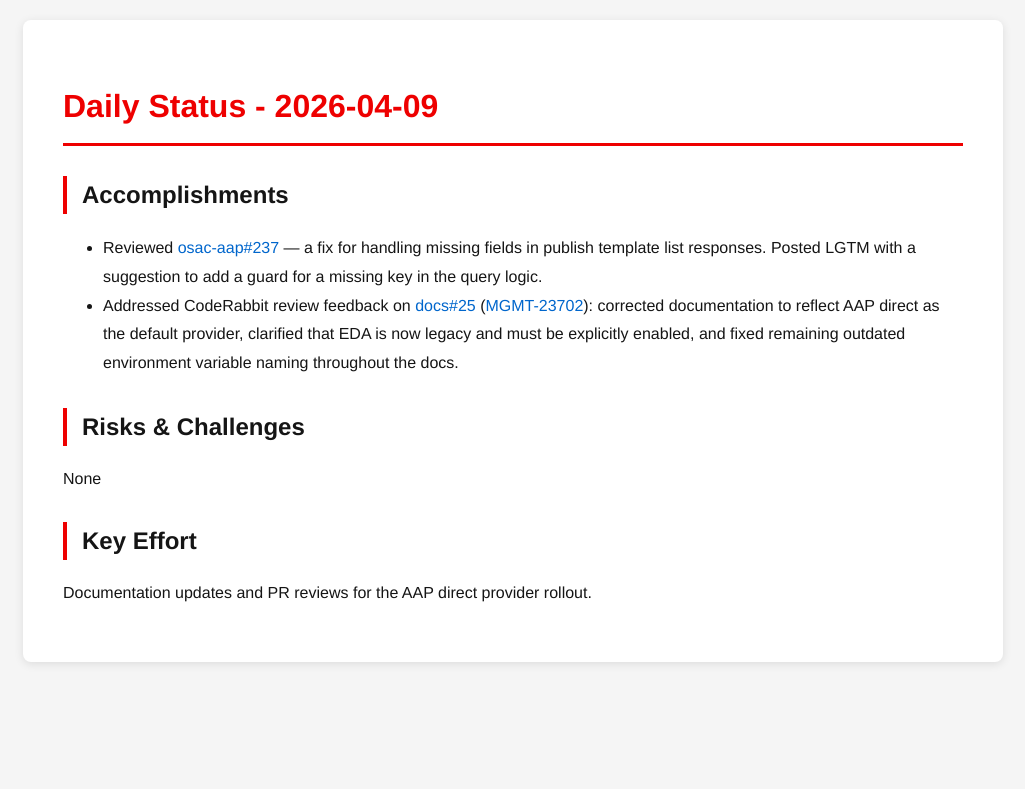
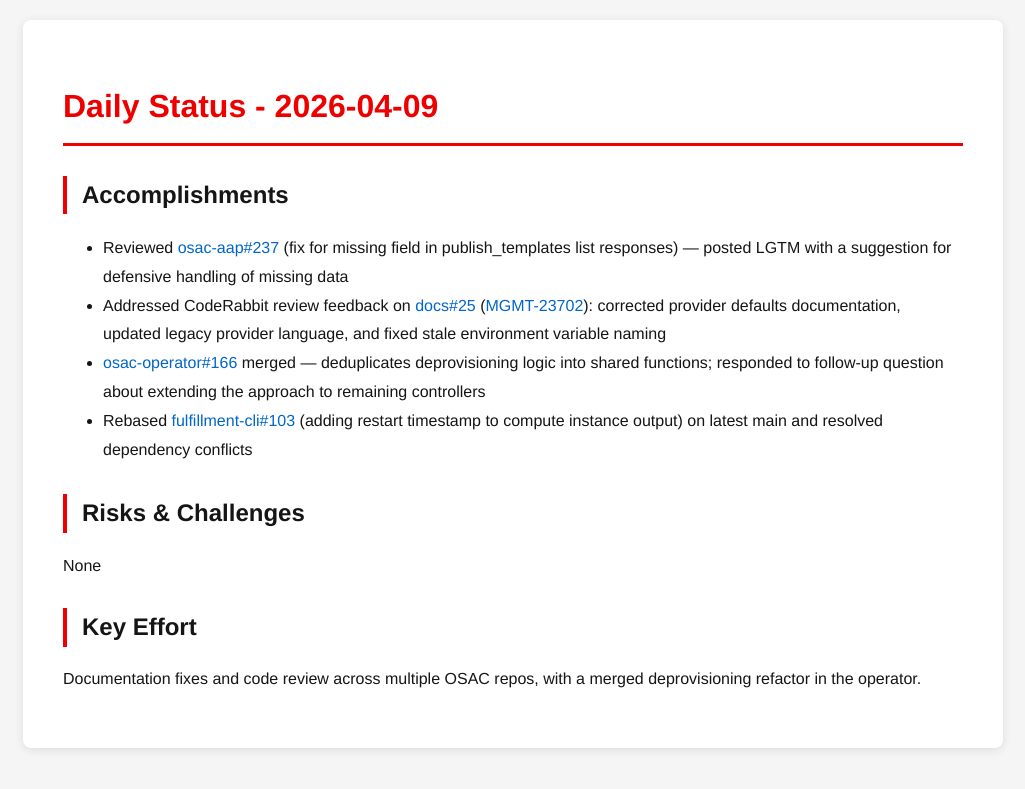
Before and after one commit to tzvatot/daily-status, a Jekyll site: the page built from 2026-04-09.md, in a window 1280 px wide. Shown: the top 789 px of the page, without its empty margins (127-1152 px from the left). Built offline with Jekyll 4.4.1, drawn with Linux system fonts in a browser that asks for light colours.

Commit message:
Daily status update - 2026-04-09

```diff
--- a/2026-04-09.md
+++ b/2026-04-09.md
@@ -7,11 +7,13 @@ date: 2026-04-09
 # Daily Status - 2026-04-09
 
 ## Accomplishments
-- Reviewed [osac-aap#237](https://github.com/osac-project/osac-aap/pull/237) — a fix for handling missing fields in publish template list responses. Posted LGTM with a suggestion to add a guard for a missing key in the query logic.
-- Addressed CodeRabbit review feedback on [docs#25](https://github.com/osac-project/docs/pull/25) ([MGMT-23702](https://issues.redhat.com/browse/MGMT-23702)): corrected documentation to reflect AAP direct as the default provider, clarified that EDA is now legacy and must be explicitly enabled, and fixed remaining outdated environment variable naming throughout the docs.
+- Reviewed [osac-aap#237](https://github.com/osac-project/osac-aap/pull/237) (fix for missing field in publish_templates list responses) — posted LGTM with a suggestion for defensive handling of missing data
+- Addressed CodeRabbit review feedback on [docs#25](https://github.com/osac-project/docs/pull/25) ([MGMT-23702](https://issues.redhat.com/browse/MGMT-23702)): corrected provider defaults documentation, updated legacy provider language, and fixed stale environment variable naming
+- [osac-operator#166](https://github.com/osac-project/osac-operator/pull/166) merged — deduplicates deprovisioning logic into shared functions; responded to follow-up question about extending the approach to remaining controllers
+- Rebased [fulfillment-cli#103](https://github.com/osac-project/fulfillment-cli/pull/103) (adding restart timestamp to compute instance output) on latest main and resolved dependency conflicts
 
 ## Risks & Challenges
 None
 
 ## Key Effort
-Documentation updates and PR reviews for the AAP direct provider rollout.
+Documentation fixes and code review across multiple OSAC repos, with a merged deprovisioning refactor in the operator.
```
